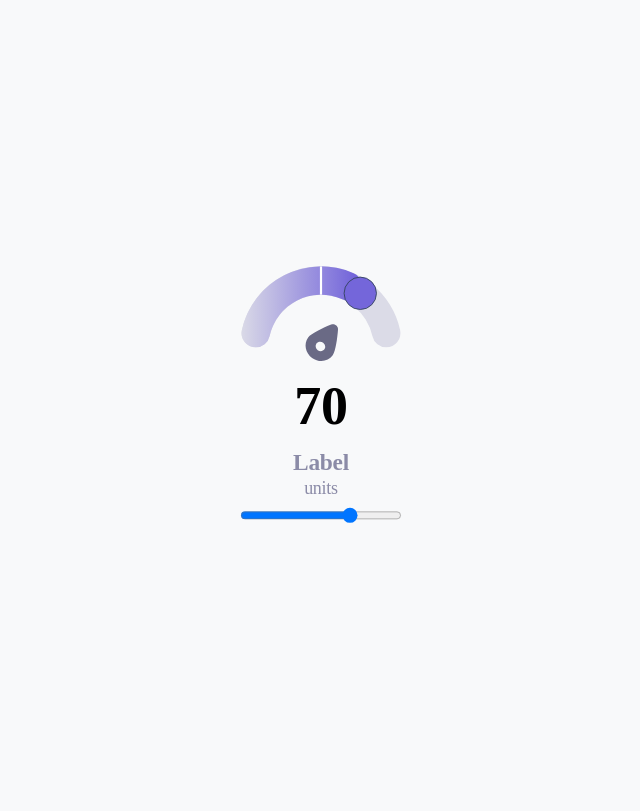
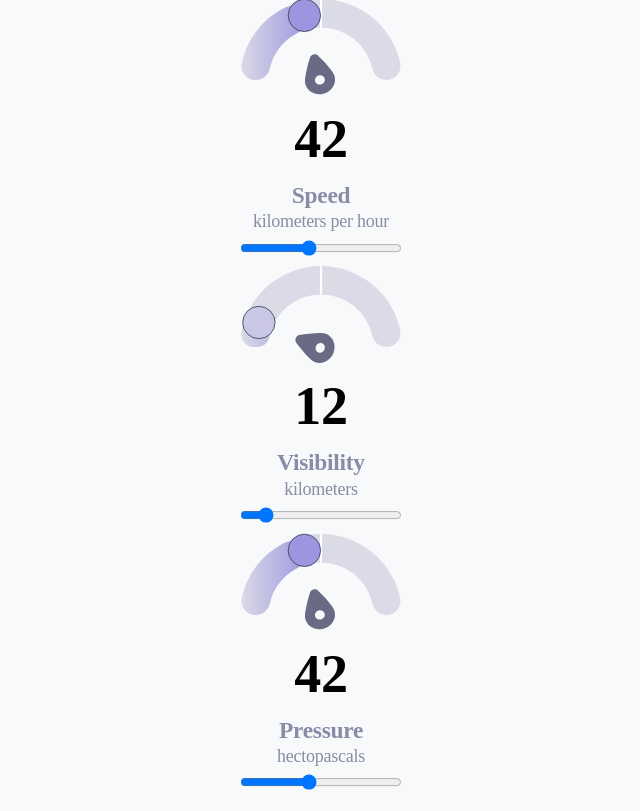
Before and after one commit to deniolp/gauge-react, a React (Create React App) app: page / in a window 1280 px wide. Shown: the whole page, without its empty margins (319-959 px from the left). Built offline with nearby package versions, Linux system fonts and the light colour scheme.

Commit message:
Making component more abstract

```diff
--- a/src/App.js
+++ b/src/App.js
@@ -5,7 +5,27 @@ import GaugeComponent from './GaugeComponent';
 function App() {
   return (
     <div className="center">
-      <GaugeComponent></GaugeComponent>
+      <GaugeComponent
+        min={0}
+        max={100}
+        initialValue={42}
+        label={`Speed`}
+        units={`kilometers per hour`}
+      ></GaugeComponent>
+      <GaugeComponent
+        min={0}
+        max={30}
+        initialValue={12}
+        label={`Visibility`}
+        units={`kilometers`}
+      ></GaugeComponent>
+      <GaugeComponent
+        min={0}
+        max={4000}
+        initialValue={42}
+        label={`Pressure`}
+        units={`hectopascals`}
+      ></GaugeComponent>
     </div>
   );
 }
--- a/src/GaugeComponent.js
+++ b/src/GaugeComponent.js
@@ -2,14 +2,26 @@ import React from 'react';
 
 import Gauge from './Gauge';
 
-const GaugeComponent = ({minSize = 0, maxSize = 100, initialValue = 70}) => {
+const GaugeComponent = ({
+  minSize = 0,
+  maxSize = 100,
+  initialValue = 70,
+  label,
+  units,
+}) => {
   const [value, setValue] = React.useState(initialValue);
   const handleChange = (event) => {
     setValue(event.target.value);
   };
   return (
     <>
-      <Gauge value={value} min={minSize} max={maxSize}></Gauge>
+      <Gauge
+        value={value}
+        min={minSize}
+        max={maxSize}
+        label={label}
+        units={units}
+      ></Gauge>
       <input
         type="range"
         className="range"
```
